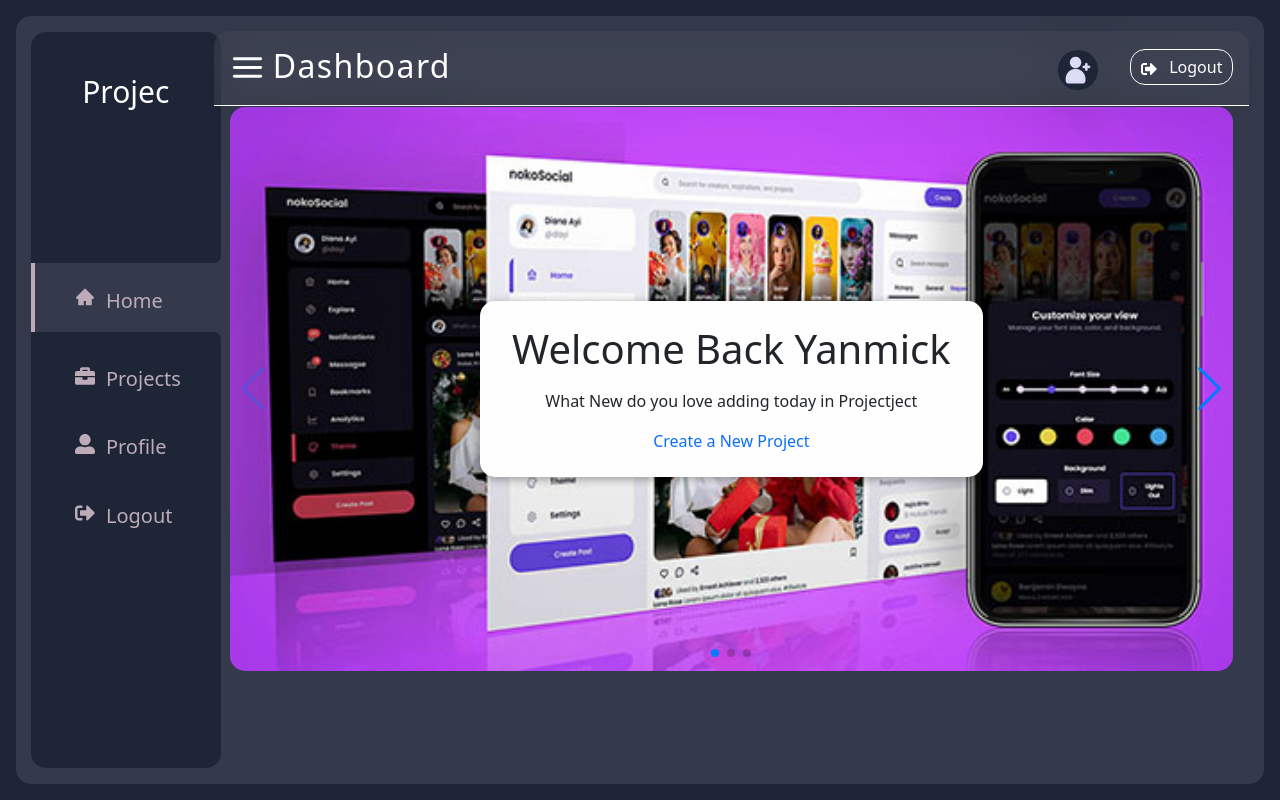
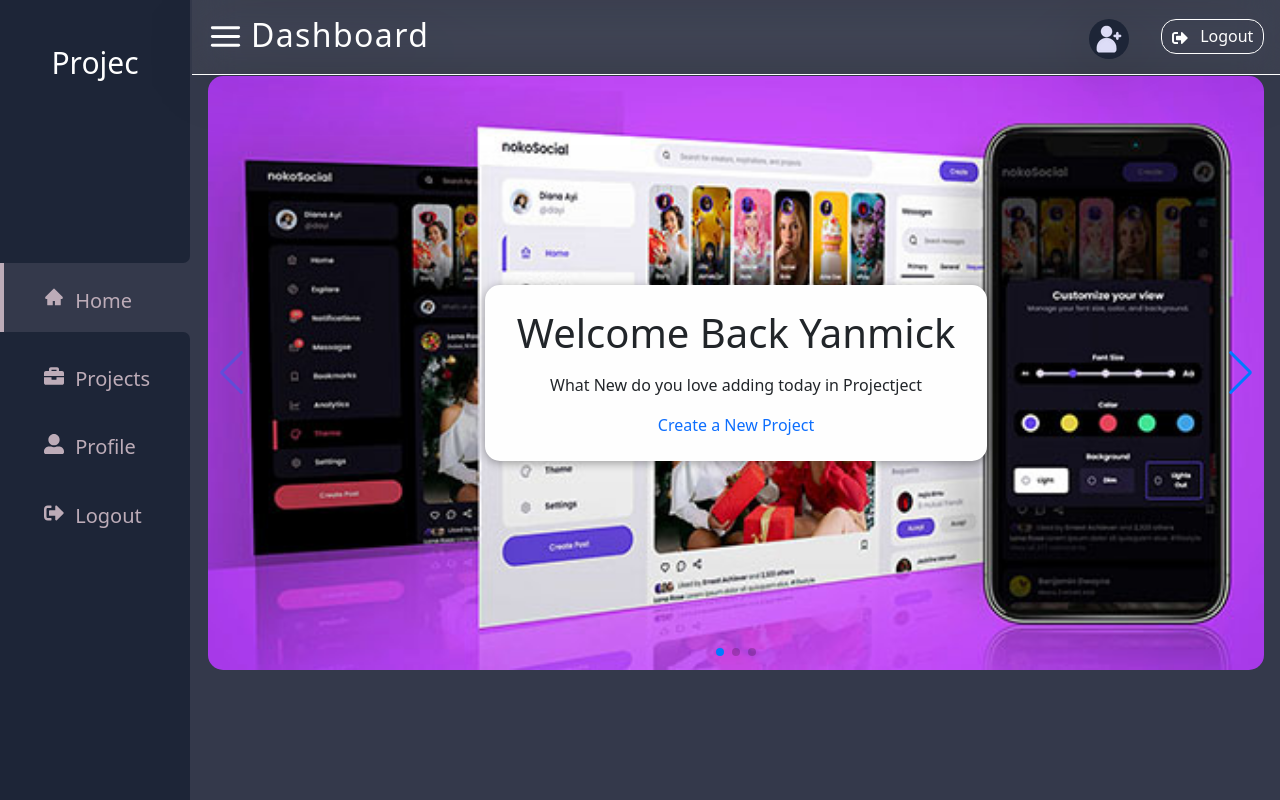
Before and after one commit to G-GraceCode/Projec-M-S, a React (Vite) app in the folder frontend/: page /app in a window 1280 px wide. Built offline with nearby package versions, Linux system fonts and the light colour scheme; no server answers.

Commit message:
Update 6 files

```diff
--- a/frontend/src/components/Navbar.jsx
+++ b/frontend/src/components/Navbar.jsx
@@ -77,7 +77,6 @@ const Nav = styled.nav`
   -webkit-backdrop-filter: blur(20px);
   backdrop-filter: blur(20px);
   filter: drop-shadow(0 8px 32px rgba(0, 0, 0, 0.37));
-  border-radius: var(--border-radius) var(--border-radius) 0 0;
   top: 0%;
   z-index: var(--z-modal);
 `;
--- a/frontend/src/components/Sidebar.css
+++ b/frontend/src/components/Sidebar.css
@@ -7,11 +7,11 @@
   flex-flow: column nowrap;
   background-color: var(--color-bg-2);
   position: fixed;
-  bottom: 4%;
-  top: 4%;
-  left: 2.4%;
+  bottom: 0%;
+  top: 0%;
+  /* left: 2.4%; */
   z-index: var(--z-modal);
-  border-radius: var(--border-radius);
+  /* border-radius: var(--border-radius); */
 }
 
 .nav-controler .logo {
--- a/frontend/src/pages/Home.jsx
+++ b/frontend/src/pages/Home.jsx
@@ -5,8 +5,8 @@ import Dashboard from "../components/Layout/Dashboard";
 
 const Home = () => {
   return (
-    <HomeDash className="">
-      <Container>
+    <HomeDash className="general">
+      <Container className="container-g">
         <Dashboard />
       </Container>
     </HomeDash>
@@ -19,7 +19,6 @@ const HomeDash = styled.div`
   background-color: var(--color-bg-2);
   height: 100dvh;
   width: 100dvw;
-  padding: var(--mb-1);
 `;
 
 const Container = styled.div`
@@ -27,8 +26,7 @@ const Container = styled.div`
   width: 100%;
   height: 100%;
   overflow-x: hidden;
-  border-radius: var(--border-radius);
-  padding: 1.2%;
+  // padding: 1.2%;
   & .content {
     margin-left: 15%;
     z-index: 1;
```
Also changed, not shown: 3 other files (tests, documents, lock files or other folders).
